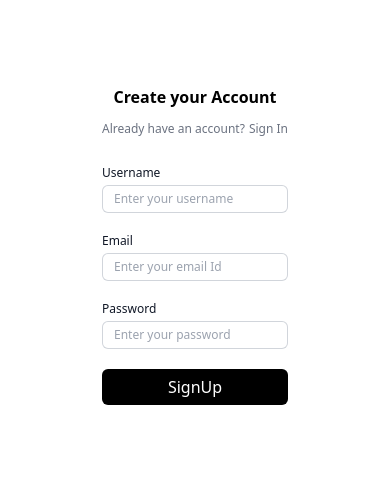
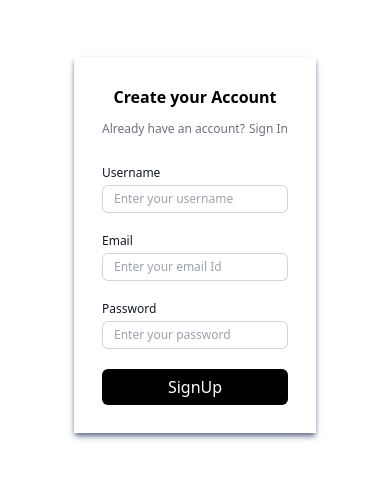
Before and after one commit to Ranjan-n/Community-Ink, a React (Vite) app in the folder frontend/: page /login in a window 390 px wide. Shown: the part 177-656 px from the top of the page. Built offline with nearby package versions, Linux system fonts and the light colour scheme; no server answers.

Commit message:
Added box-shadow for login pages in small divices

```diff
--- a/frontend/src/components/SignIn.tsx
+++ b/frontend/src/components/SignIn.tsx
@@ -43,7 +43,7 @@ export function SignIn({
       <Typer title="Welcome Back!" content={["Happy to see you again"]} />
       <div className="w-full sm:w-1/2  flex justify-center items-center">
         <form
-          className="flex-col items-center justify-center max-w-80"
+          className="flex-col items-center justify-center max-w-80 p-7 shadow-slate-500 shadow-md sm:shadow-none"
           onSubmit={handleSubmit}
         >
           <LoginHeading heading="Login into your Account" />
--- a/frontend/src/components/SignUp.tsx
+++ b/frontend/src/components/SignUp.tsx
@@ -44,7 +44,7 @@ export function SignUp({
     <div className="flex h-screen">
       <div className="w-full sm:w-1/2 flex justify-center items-center">
         <form
-          className="flex-col items-center justify-center"
+          className="flex-col items-center justify-center p-7 shadow-slate-500 shadow-md sm:shadow-none"
           onSubmit={handleSubmit}
         >
           <LoginHeading heading="Create your Account" />
```
